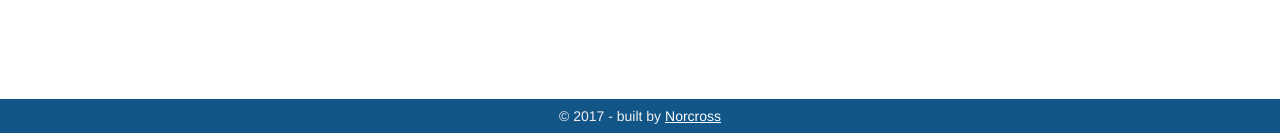
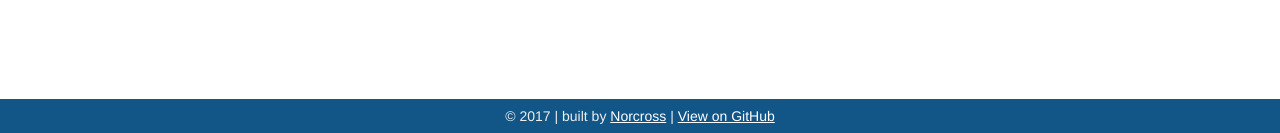
Before and after one commit to norcross/instagram-photo-url, a PHP site: page / in a window 1280 px wide. Shown: the part 667-800 px from the top of the page. Run offline with PHP 8.4, Linux system fonts and the light colour scheme.

Commit message:
adding GH link to footer

```diff
--- a/includes/footer.php
+++ b/includes/footer.php
@@ -1,3 +1,3 @@
 <footer class="footer">
-	<p>&copy; <?php echo date( 'Y' ); ?> - built by <a href="http://andrewnorcross.com">Norcross</a></p>
+	<p>&copy; <?php echo date( 'Y' ); ?> | built by <a href="http://andrewnorcross.com">Norcross</a> | <a href="https://github.com/norcross/instagram-photo-url/">View on GitHub</a></p>
 </footer>
```
